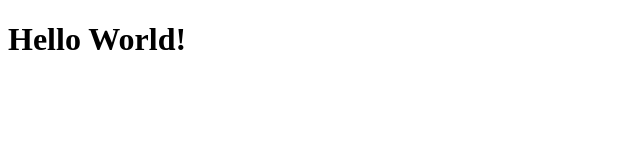
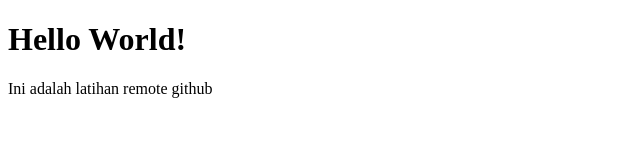
Before and after one commit to Airrriiineee/wpu-git-test, a plain HTML site: page index.html in a window 1280 px wide. Shown: the whole page, without its empty margins (0-640 px from the left). Drawn offline with Linux system fonts and the light colour scheme.

Commit message:
menambahkan paragraf

```diff
--- a/index.html
+++ b/index.html
@@ -7,5 +7,6 @@
 </head>
 <body>
     <h1>Hello World!</h1>
+    <p>Ini adalah latihan remote github</p>
 </body>
 </html>
```
